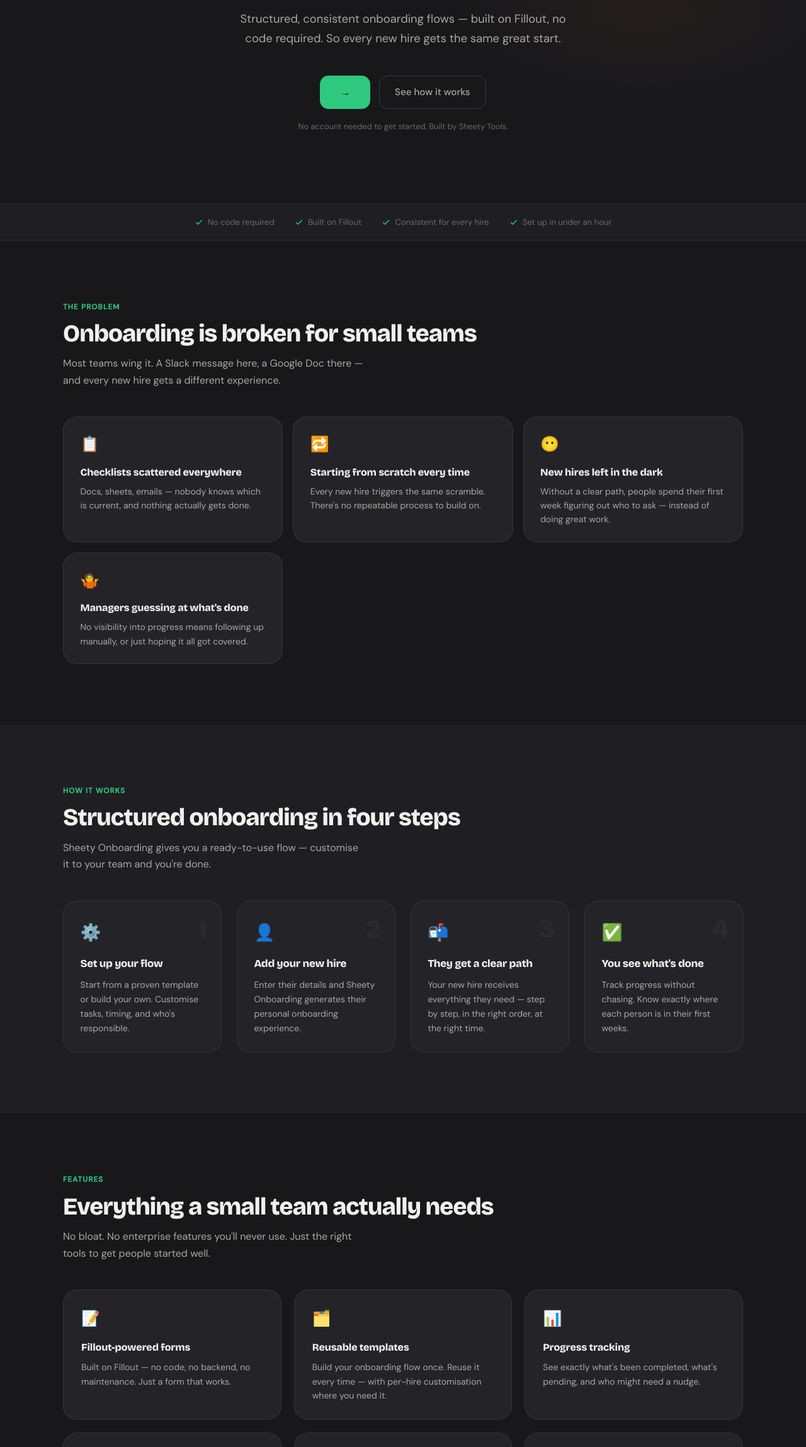
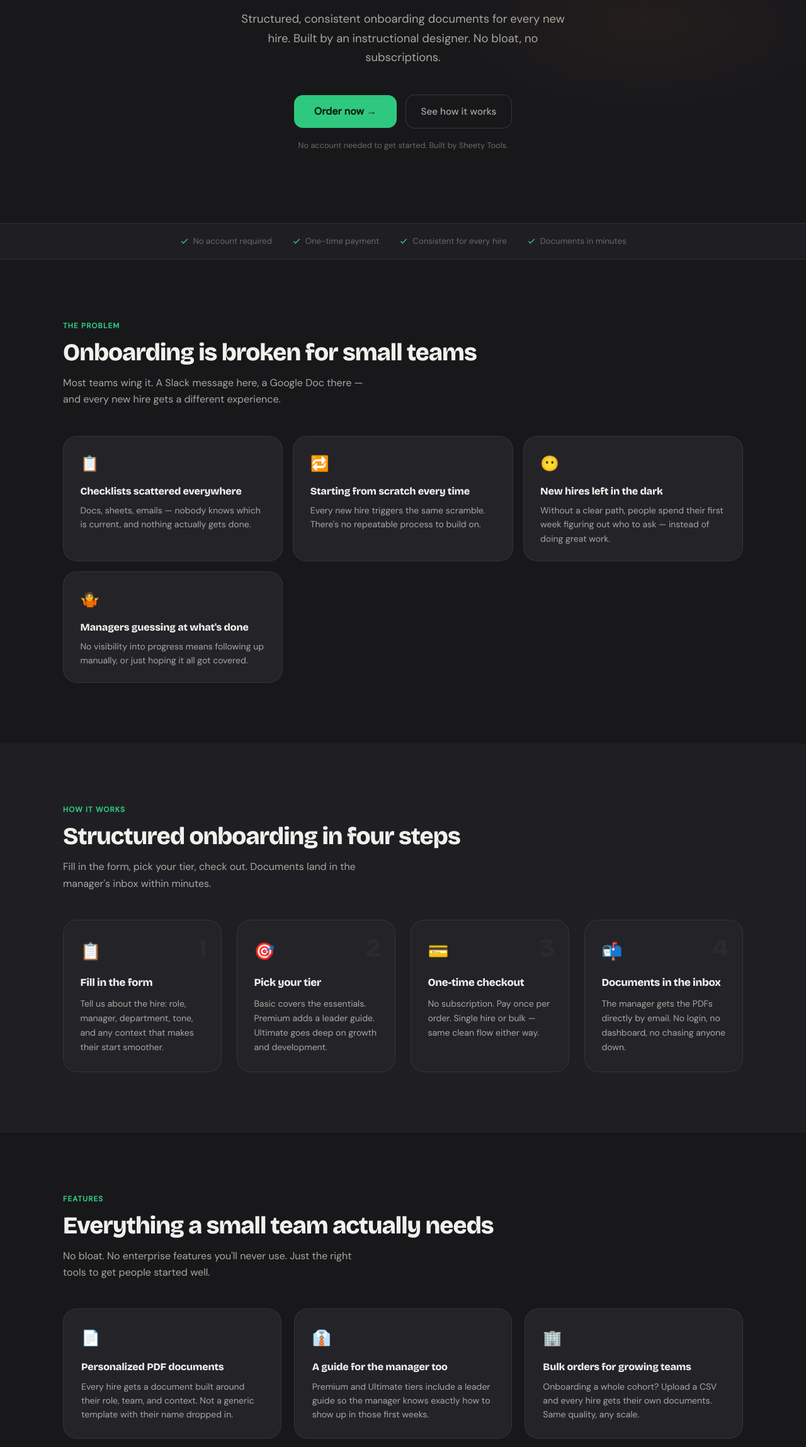
Before and after one commit to getsheetytools-glitch/sheety-onboarding, an Eleventy site: page index.html in a window 1280 px wide. Shown: the part 503-2800 px from the top of the page at 63% size. Built offline with nearby package versions, Linux system fonts and the light colour scheme; Eleventy itself is replaced by a stand-in of ours; files that its build step writes are made by us from their sources.

Commit message:
Update index.html

```diff
--- a/index.html
+++ b/index.html
@@ -1,7 +1,7 @@
 ---
 layout: base.html
 title: Sheety Onboarding
-description: Structured employee onboarding, without the spreadsheet chaos. Built on Fillout — no code required.
+description: Structured employee onboarding, without the spreadsheet chaos. Fill in the form, pick your tier, get documents in the manager's inbox.
 ---
 
 <style>
@@ -40,8 +40,8 @@
   width: 6px;
   height: 6px;
   border-radius: 50%;
-  background: var(--orange);
-  box-shadow: 0 0 6px var(--orange);
+  background: var(--green);
+  box-shadow: 0 0 6px var(--green);
   animation: pulse 2.4s ease-in-out infinite;
 }
 @keyframes pulse {
@@ -334,12 +334,12 @@
 <header class="hero">
   <div class="hero-eyebrow">
     <span class="dot"></span>
-    Coming soon — join the waitlist
+    Now live
   </div>
   <h1>Onboarding that <em>actually</em><br>sets people up to succeed</h1>
-  <p class="hero-sub">Structured, consistent onboarding flows — built on Fillout, no code required. So every new hire gets the same great start.</p>
+  <p class="hero-sub">Structured, consistent onboarding documents for every new hire. Built by an instructional designer. No bloat, no subscriptions.</p>
   <div class="hero-actions">
-    <a href="{{ site.waitlistUrl }}" target="_blank" rel="noopener" class="btn-primary">{{ site.waitlistLabel }} →</a>
+    <a href="{{ site.orderUrl }}" class="btn-primary">{{ site.orderLabel }} →</a>
     <a href="#how-it-works" class="btn-ghost">See how it works</a>
   </div>
   <p class="hero-note">No account needed to get started. Built by Sheety Tools.</p>
@@ -350,11 +350,11 @@
   <div class="trust-inner">
     <div class="trust-item">
       <svg fill="none" viewBox="0 0 24 24" stroke-width="2.5"><polyline points="20 6 9 17 4 12"/></svg>
-      No code required
+      No account required
     </div>
     <div class="trust-item">
       <svg fill="none" viewBox="0 0 24 24" stroke-width="2.5"><polyline points="20 6 9 17 4 12"/></svg>
-      Built on Fillout
+      One-time payment
     </div>
     <div class="trust-item">
       <svg fill="none" viewBox="0 0 24 24" stroke-width="2.5"><polyline points="20 6 9 17 4 12"/></svg>
@@ -362,7 +362,7 @@
     </div>
     <div class="trust-item">
       <svg fill="none" viewBox="0 0 24 24" stroke-width="2.5"><polyline points="20 6 9 17 4 12"/></svg>
-      Set up in under an hour
+      Documents in minutes
     </div>
   </div>
 </div>
@@ -403,27 +403,27 @@
   <div class="section-inner">
     <p class="section-label fade-up">How it works</p>
     <h2 class="section-title fade-up">Structured onboarding in four steps</h2>
-    <p class="section-sub fade-up">Sheety Onboarding gives you a ready-to-use flow — customise it to your team and you're done.</p>
+    <p class="section-sub fade-up">Fill in the form, pick your tier, check out. Documents land in the manager's inbox within minutes.</p>
     <div class="how-steps">
       <div class="step fade-up">
-        <div class="step-icon">⚙️</div>
-        <h3>Set up your flow</h3>
-        <p>Start from a proven template or build your own. Customise tasks, timing, and who's responsible.</p>
+        <div class="step-icon">📋</div>
+        <h3>Fill in the form</h3>
+        <p>Tell us about the hire: role, manager, department, tone, and any context that makes their start smoother.</p>
       </div>
       <div class="step fade-up">
-        <div class="step-icon">👤</div>
-        <h3>Add your new hire</h3>
-        <p>Enter their details and Sheety Onboarding generates their personal onboarding experience.</p>
+        <div class="step-icon">🎯</div>
+        <h3>Pick your tier</h3>
+        <p>Basic covers the essentials. Premium adds a leader guide. Ultimate goes deep on growth and development.</p>
+      </div>
+      <div class="step fade-up">
+        <div class="step-icon">💳</div>
+        <h3>One-time checkout</h3>
+        <p>No subscription. Pay once per order. Single hire or bulk — same clean flow either way.</p>
       </div>
       <div class="step fade-up">
         <div class="step-icon">📬</div>
-        <h3>They get a clear path</h3>
-        <p>Your new hire receives everything they need — step by step, in the right order, at the right time.</p>
-      </div>
-      <div class="step fade-up">
-        <div class="step-icon">✅</div>
-        <h3>You see what's done</h3>
-        <p>Track progress without chasing. Know exactly where each person is in their first weeks.</p>
+        <h3>Documents in the inbox</h3>
+        <p>The manager gets the PDFs directly by email. No login, no dashboard, no chasing anyone down.</p>
       </div>
     </div>
   </div>
@@ -437,34 +437,34 @@
     <p class="section-sub fade-up">No bloat. No enterprise features you'll never use. Just the right tools to get people started well.</p>
     <div class="features-grid">
       <div class="feature-card fade-up">
-        <div class="feature-icon">📝</div>
-        <h3>Fillout-powered forms</h3>
-        <p>Built on Fillout — no code, no backend, no maintenance. Just a form that works.</p>
+        <div class="feature-icon">📄</div>
+        <h3>Personalized PDF documents</h3>
+        <p>Every hire gets a document built around their role, team, and context. Not a generic template with their name dropped in.</p>
       </div>
       <div class="feature-card fade-up">
-        <div class="feature-icon">🗂️</div>
-        <h3>Reusable templates</h3>
-        <p>Build your onboarding flow once. Reuse it every time — with per-hire customisation where you need it.</p>
+        <div class="feature-icon">👔</div>
+        <h3>A guide for the manager too</h3>
+        <p>Premium and Ultimate tiers include a leader guide so the manager knows exactly how to show up in those first weeks.</p>
       </div>
       <div class="feature-card fade-up">
-        <div class="feature-icon">📊</div>
-        <h3>Progress tracking</h3>
-        <p>See exactly what's been completed, what's pending, and who might need a nudge.</p>
-      </div>
-      <div class="feature-card fade-up">
-        <div class="feature-icon">🔔</div>
-        <h3>Automatic reminders</h3>
-        <p>Tasks go out at the right time without you lifting a finger. Managers get notified when things are done.</p>
+        <div class="feature-icon">🏢</div>
+        <h3>Bulk orders for growing teams</h3>
+        <p>Onboarding a whole cohort? Upload a CSV and every hire gets their own documents. Same quality, any scale.</p>
       </div>
       <div class="feature-card fade-up">
         <div class="feature-icon">🧩</div>
         <h3>Fits your existing tools</h3>
-        <p>Works alongside the docs, drives, and Slacks your team already uses. No migration required.</p>
+        <p>Documents arrive as PDFs by email. Forward them, print them, drop them in Drive. No migration, no new software.</p>
       </div>
       <div class="feature-card fade-up">
-        <div class="feature-icon">🤖</div>
-        <h3>Built with AI, owned by you</h3>
-        <p>AI-assisted development means fast iteration. You get the product — with full transparency about how it's built.</p>
+        <div class="feature-icon">🎨</div>
+        <h3>Branded to your company</h3>
+        <p>Add your logo and brand color. Documents look like they came from your team, not a third-party tool.</p>
+      </div>
+      <div class="feature-card fade-up">
+        <div class="feature-icon">🧠</div>
+        <h3>Built by an instructional designer</h3>
+        <p>The structure behind every document is grounded in how people actually learn. Not guesswork, not filler.</p>
       </div>
     </div>
   </div>
@@ -505,13 +505,13 @@
 <section class="cta-section">
   <div class="section-inner">
     <div class="cta-box fade-up">
-      <h2>Be first to know when it launches</h2>
-      <p>Sheety Onboarding is in development. Join the waitlist and you'll hear as soon as it's ready.</p>
+      <h2>Ready to send better onboarding?</h2>
+      <p>Fill in the form, pick your tier, check out. Documents land in the manager's inbox within minutes.</p>
       <div class="cta-actions">
-        <a href="{{ site.waitlistUrl }}" target="_blank" rel="noopener" class="btn-primary">{{ site.waitlistLabel }} →</a>
-        <a href="{{ site.parentUrl }}" target="_blank" rel="noopener" class="btn-ghost">Explore Sheety Tools</a>
+        <a href="{{ site.orderUrl }}" class="btn-primary">{{ site.orderLabel }} →</a>
+        <a href="{{ site.bulkUrl }}" class="btn-ghost">Bulk orders</a>
       </div>
-      <p class="cta-note">No spam. Just a heads up when it's live.</p>
+      <p class="cta-note">No account needed. One-time payment.</p>
     </div>
   </div>
 </section>
```
